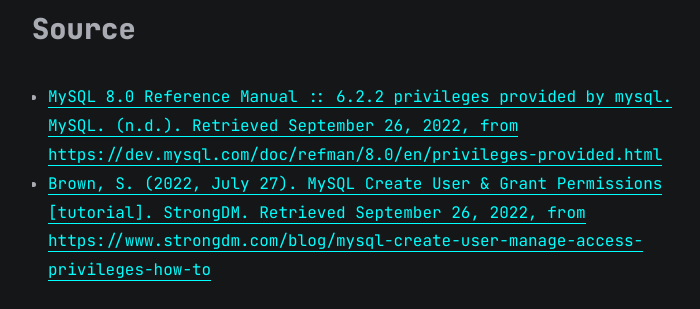
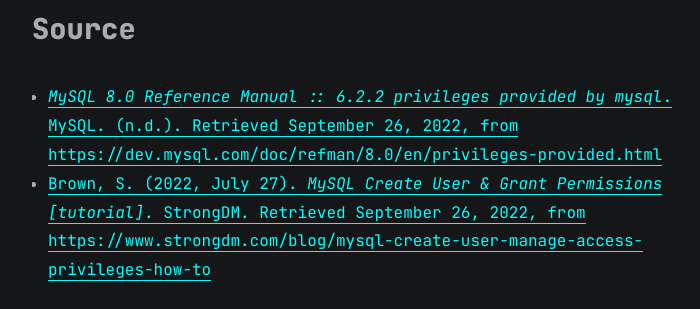
Before and after one commit to ronilapendoz/wyebit.github.io, a Jekyll site: the page built from all_collections/_posts/2022-09-25-mysql-acl-explanation.md, in a window 1280 px wide and 900 px high, scrolled down 7488 px, cut to the strip 386-695 px from the top of the window. Shown: the whole strip, without its empty margins (283-983 px from the left). Built offline with Jekyll 4.4.1, drawn with Linux system fonts in a browser that asks for light colours.

```diff
--- a/all_collections/_posts/2022-09-25-mysql-acl-explanation.md
+++ b/all_collections/_posts/2022-09-25-mysql-acl-explanation.md
@@ -60,7 +60,7 @@ It displayed that we can’t show all of the columns in employees table, because
 ![case4-3](https://github.com/wyebit/wyebit.github.io/blob/main/assets/images/posts/2022-09-25-mysql-acl-explanation/case4-3.png?raw=true)
 
 ## Source
-- [MySQL 8.0 Reference Manual :: 6.2.2 privileges provided by mysql. MySQL. (n.d.). Retrieved September 26, 2022, from https://dev.mysql.com/doc/refman/8.0/en/privileges-provided.html](https://dev.mysql.com/doc/refman/8.0/en/privileges-provided.html)
-- [Brown, S. (2022, July 27). MySQL Create User &amp; Grant Permissions [tutorial]. StrongDM. Retrieved September 26, 2022, from https://www.strongdm.com/blog/mysql-create-user-manage-access-privileges-how-to](https://www.strongdm.com/blog/mysql-create-user-manage-access-privileges-how-to)
+- [_MySQL 8.0 Reference Manual :: 6.2.2 privileges provided by mysql_. MySQL. (n.d.). Retrieved September 26, 2022, from https://dev.mysql.com/doc/refman/8.0/en/privileges-provided.html](https://dev.mysql.com/doc/refman/8.0/en/privileges-provided.html)
+- [Brown, S. (2022, July 27). _MySQL Create User &amp; Grant Permissions [tutorial]_. StrongDM. Retrieved September 26, 2022, from https://www.strongdm.com/blog/mysql-create-user-manage-access-privileges-how-to](https://www.strongdm.com/blog/mysql-create-user-manage-access-privileges-how-to)
 
 Thanks!🙏
```
